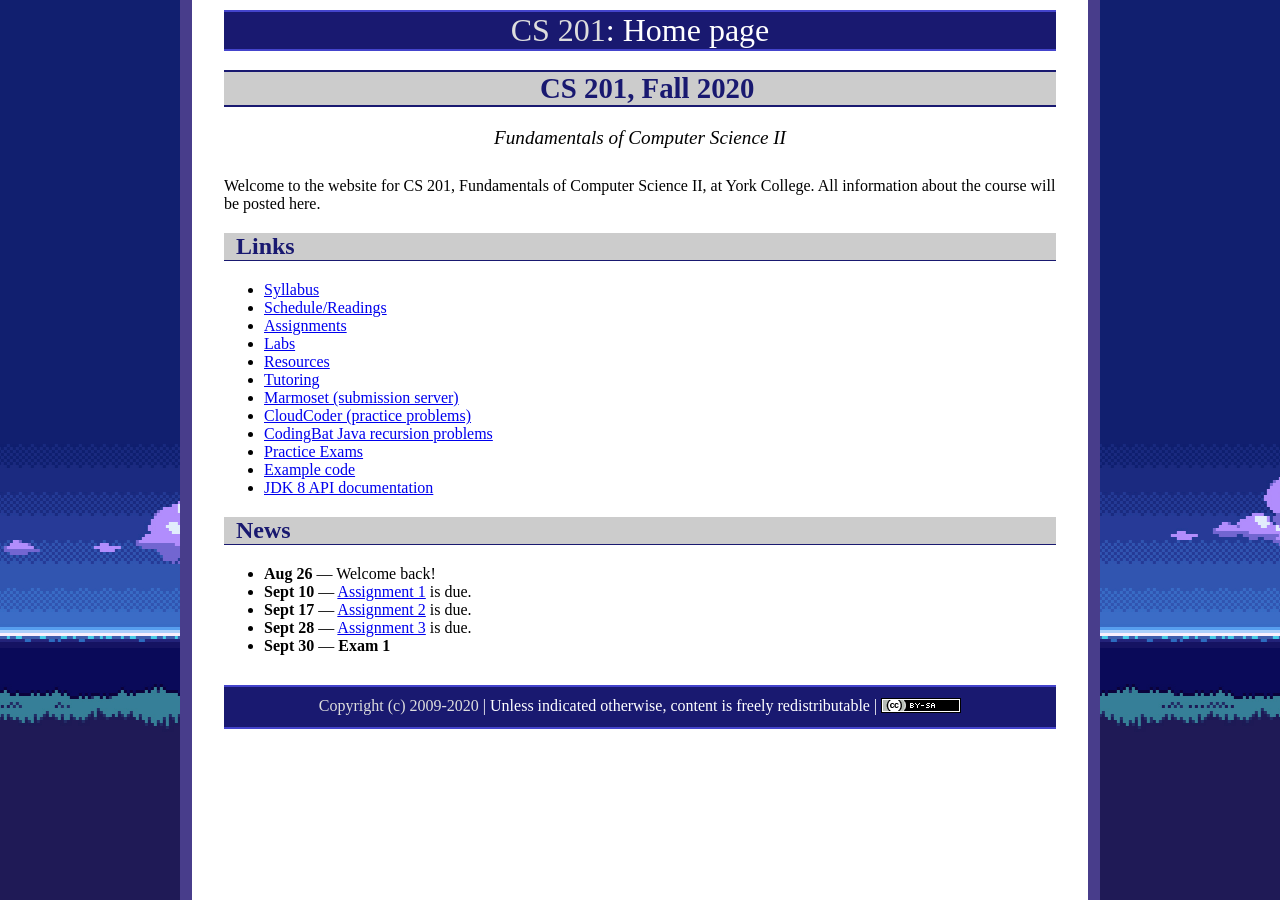
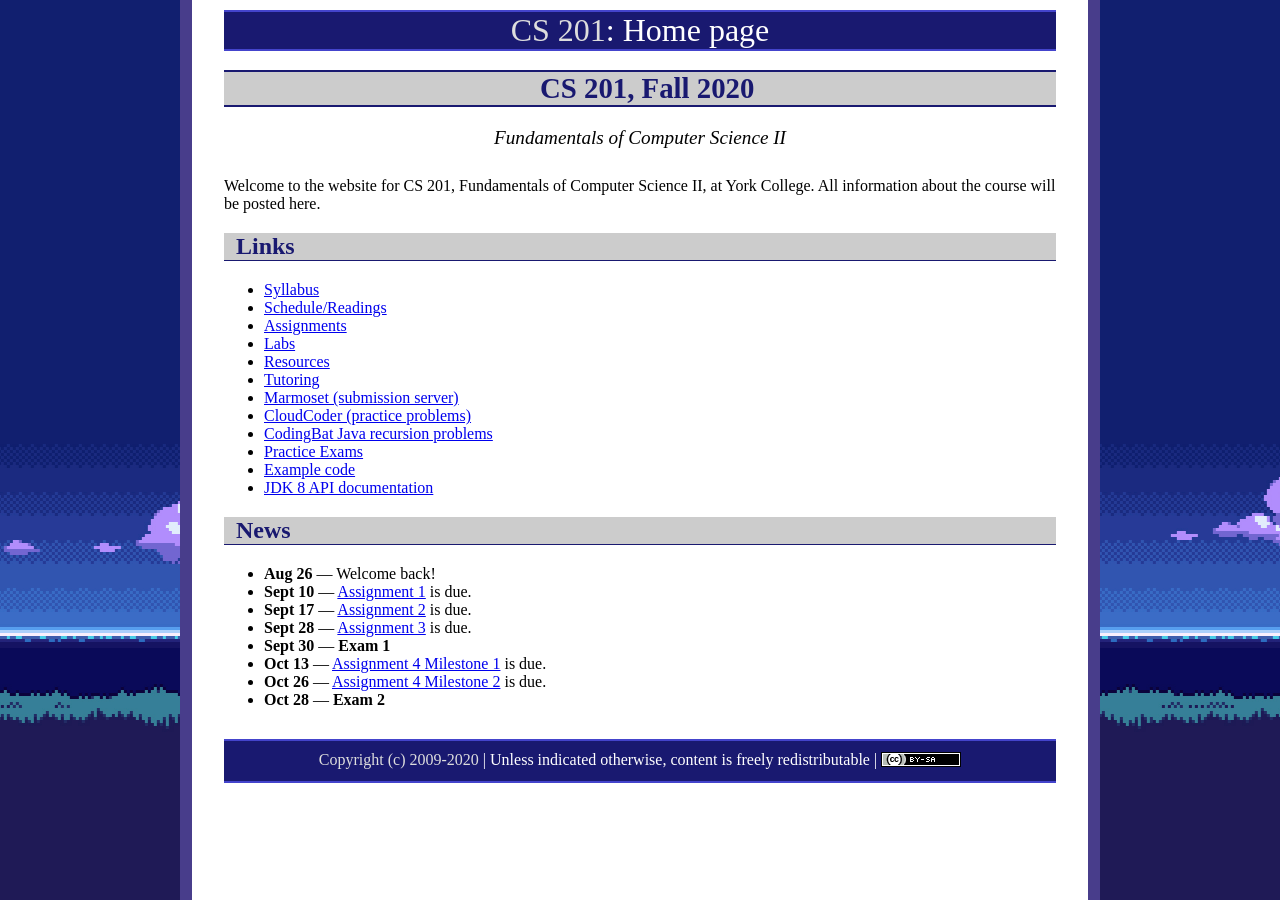
Before and after one commit to ycpcs/cs201-fall2020, a Jekyll site: the page built from index.md, in a window 1280 px wide. Built offline with Jekyll 4.4.1, drawn with Linux system fonts in a browser that asks for light colours.

Commit message:
update index
update index

```diff
--- a/index.md
+++ b/index.md
@@ -31,6 +31,9 @@ Welcome to the website for CS 201, Fundamentals of Computer Science II, at York
 * **Sept 17** &mdash; [Assignment 2](assign/assign02.html) is due.
 * **Sept 28** &mdash; [Assignment 3](assign/assign03.html) is due.
 * **Sept 30** &mdash; **Exam 1**
+* **Oct 13** &mdash; [Assignment 4 Milestone 1](assign/assign04.html) is due.
+* **Oct 26** &mdash; [Assignment 4 Milestone 2](assign/assign04.html) is due.
+* **Oct 28** &mdash; **Exam 2**
 
 
 <!--
```
